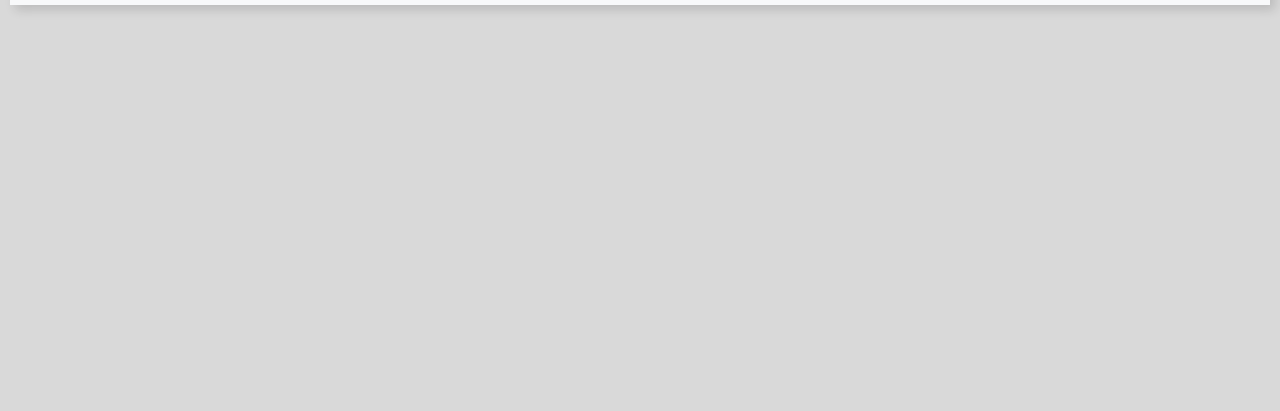
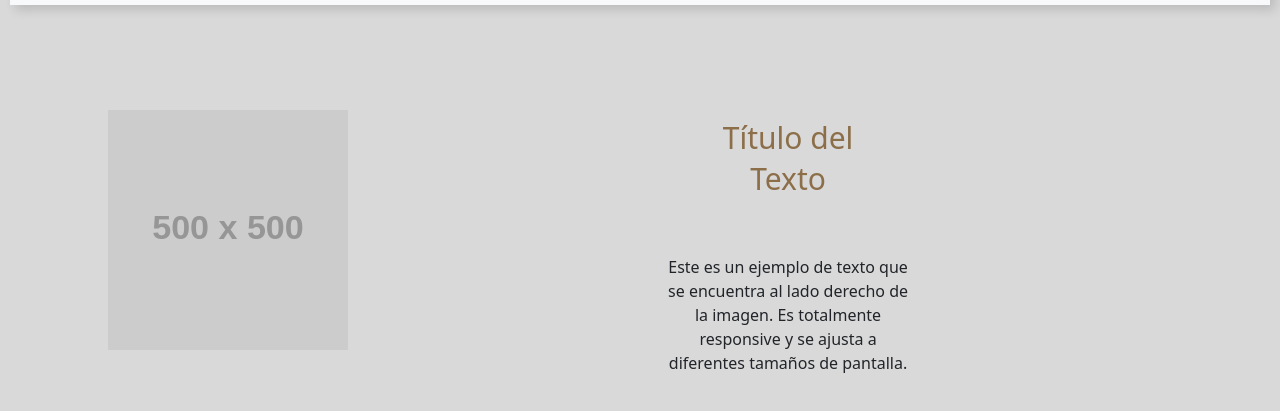
Before and after one commit to Neyda369/proyecto-neyda-comision-57680, a plain HTML site: page pages/prueba.html in a window 1280 px wide. Shown: the part 101-512 px from the top of the page. Drawn offline with nearby package versions, Linux system fonts and the light colour scheme; placeholder pictures from the web are drawn by us; a web font is replaced by a local one.

```diff
--- a/css/estilos.css
+++ b/css/estilos.css
@@ -1,6 +1,5 @@
 @import url('https://fonts.googleapis.com/css2?family=Paprika&display=swap');
 @import url('https://fonts.googleapis.com/css2?family=Italianno&family=Paprika&display=swap');
-
 
 * {
     margin: 0;
@@ -26,7 +25,6 @@
     padding-right: 5%;
     font-weight: bold;
     box-shadow: 5px 5px 10px rgba(0, 0, 0, 0.137);
-
 }
 
 /* nav img {
@@ -165,7 +163,7 @@
     display: grid;
     grid-template-columns: repeat(2, 1fr);
     grid-gap: 2rem;
-    /* overflow-x: hidden; */
+    overflow-x: hidden;
     padding: 3rem auto;
     align-items: center;
     justify-content: center;
@@ -189,7 +187,7 @@
     flex-direction: column;
 }
 .row .container-text p {
-    font-size: 1.5rem;
+    font-size: 1,5rem;
     font-family: "Paprika", system-ui;
     text-align: center;
     color: #400414;
--- a/pages/prueba.html
+++ b/pages/prueba.html
@@ -45,6 +45,21 @@
             </div>
         </nav>
     </header>
+    <main>
+        <section class="container-fluid bg-beige py-5">
+            <div class="container">
+                <div class="row align-items-center">
+                    <div class="col-md-6">
+                        <img src="https://via.placeholder.com/500" class="img-fluid" alt="Imagen de ejemplo">
+                    </div>
+                    <div class="col-md-6">
+                        <h2>Título del Texto</h2>
+                        <p>Este es un ejemplo de texto que se encuentra al lado derecho de la imagen. Es totalmente responsive y se ajusta a diferentes tamaños de pantalla.</p>
+                    </div>
+                </div>
+            </div>
+        </section>
+    </main>
     <script src="https://cdn.jsdelivr.net/npm/@popperjs/core@2.11.8/dist/umd/popper.min.js"
     integrity="sha384-I7E8VVD/ismYTF4hNIPjVp/Zjvgyol6VFvRkX/vR+Vc4jQkC+hVqc2pM8ODewa9r"
     crossorigin="anonymous"></script>
```
Also changed, not shown: 2 other files.
